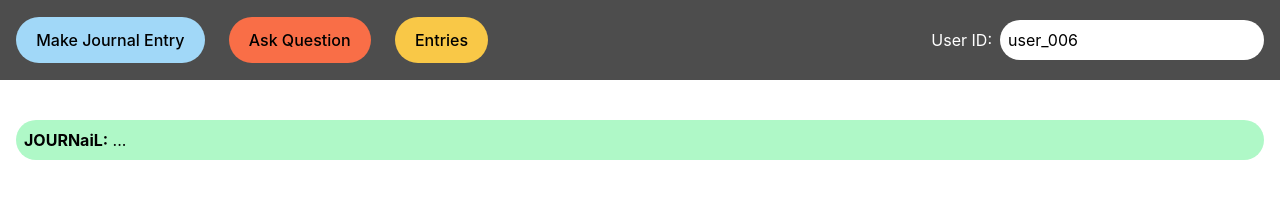
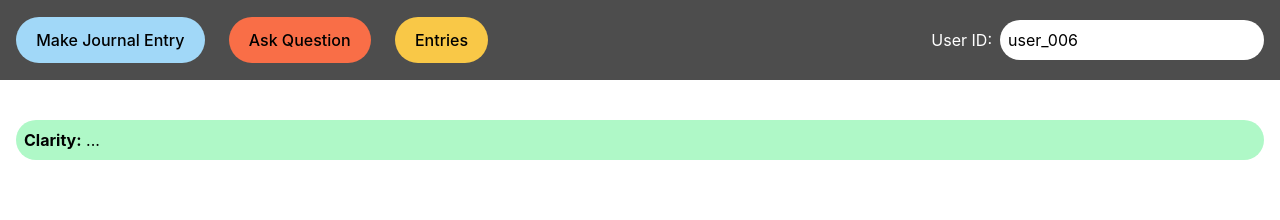
Before and after one commit to mbjackson7/journail, a React (Vite) app in the folder client/: page / in a window 1280 px wide. Both pictures are taken after a click on the button "Start A Journal Entry". Shown: the top 220 px of the page. Built offline with nearby package versions, Linux system fonts and the light colour scheme; no server answers.

Commit message:
fix: name as clarity

```diff
--- a/client/src/components/Conversation.jsx
+++ b/client/src/components/Conversation.jsx
@@ -8,7 +8,7 @@
           </div>
         )}
         <div className="text-black bg-custom4 p-2 rounded-3xl">
-          <strong>JOURNaiL:</strong> {msg.bot}
+          <strong>Clarity:</strong> {msg.bot}
         </div>
       </div>
     ))}
```
Also changed, not shown: 1 other file (tests, documents, lock files or other folders).
